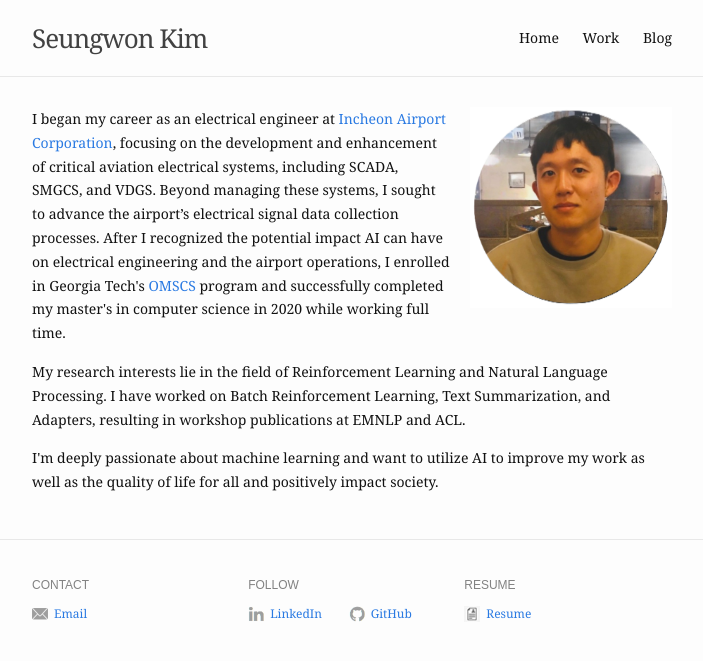
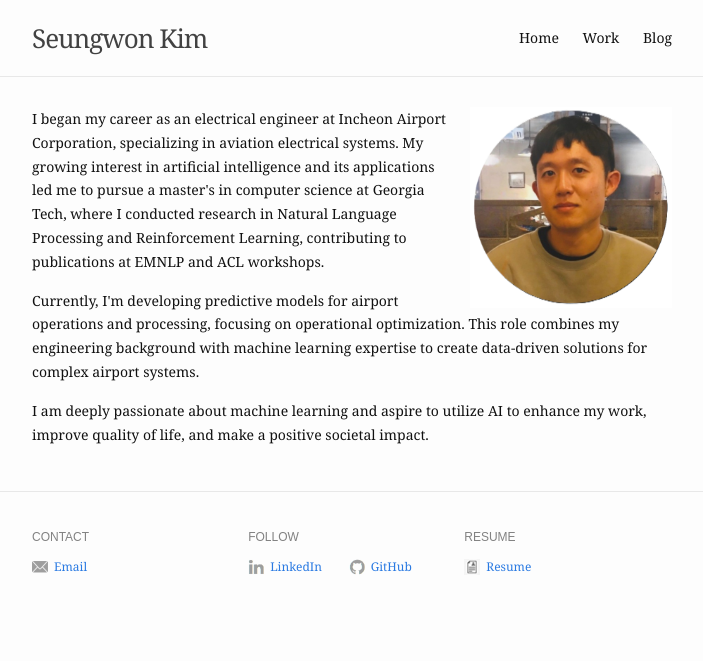
Before and after one commit to seungwon1/seungwon1.github.io, a Jekyll site: the page built from index.md, in a window 1280 px wide. Shown: the top 661 px of the page, without its empty margins (288-991 px from the left). Built offline with Jekyll 4.4.1, drawn with Linux system fonts in a browser that asks for light colours.

Commit message:
Update index.md

```diff
--- a/index.md
+++ b/index.md
@@ -6,18 +6,12 @@ profile_picture:
 ---
 
 <p>
-I began my career as an electrical engineer at <a href="https://www.airport.kr/co/en/index.do"> Incheon Airport Corporation</a>,
-focusing on the development and enhancement of critical aviation electrical systems, including SCADA, SMGCS, and VDGS.
-Beyond managing these systems, I sought to advance the airport’s electrical signal data collection processes.
-After I recognized the potential impact AI can have on electrical engineering and the airport operations,
-I enrolled in Georgia Tech's <a href="http://www.omscs.gatech.edu/">OMSCS</a> program and successfully completed my master's in computer science in 2020 while working full time.
+I began my career as an electrical engineer at Incheon Airport Corporation, specializing in aviation electrical systems. My growing interest in artificial intelligence and its applications led me to pursue a master's in computer science at Georgia Tech, where I conducted research in Natural Language Processing and Reinforcement Learning, contributing to publications at EMNLP and ACL workshops.
 </p>
 
 <p>
-My research interests lie in the field of Reinforcement Learning and Natural Language Processing.
-I have worked on Batch Reinforcement Learning, Text Summarization, and Adapters, resulting in workshop publications at EMNLP and ACL.
+Currently, I'm developing predictive models for airport operations and processing, focusing on operational optimization. This role combines my engineering background with machine learning expertise to create data-driven solutions for complex airport systems.
 </p>
 
 <p>
-I'm deeply passionate about machine learning and want to utilize AI to improve my work as well as the quality of life for all and positively impact society.
-</p>
+I am deeply passionate about machine learning and aspire to utilize AI to enhance my work, improve quality of life, and make a positive societal impact.</p>
```
